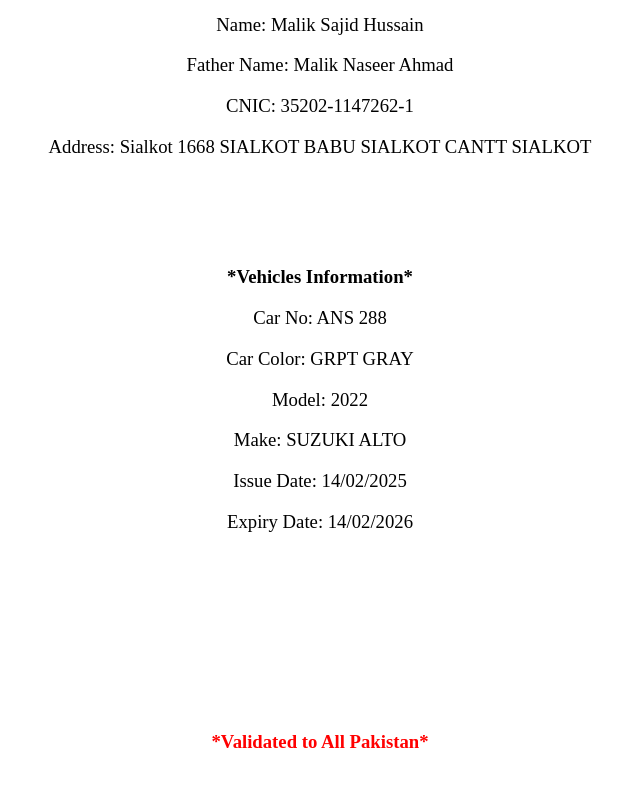
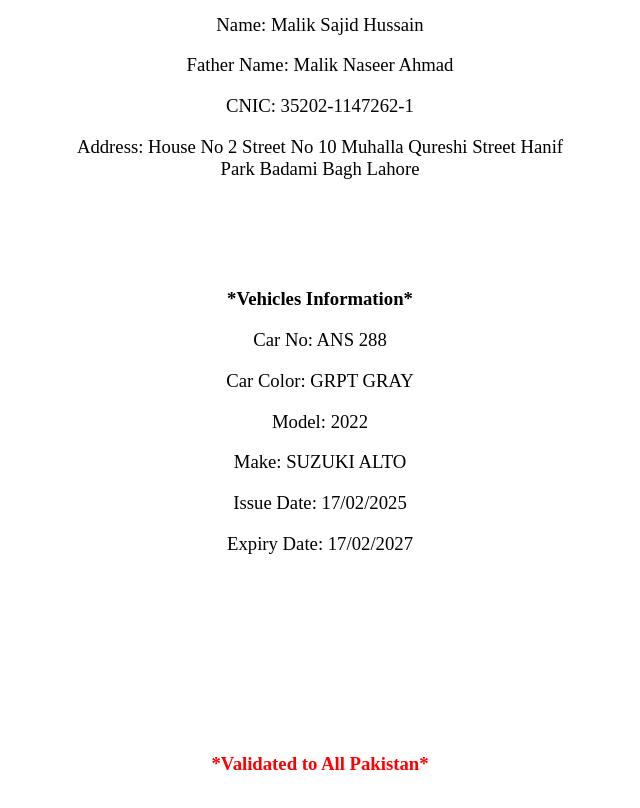
Before and after one commit to ministryinterior/ministryinterior3520211472621, a plain HTML site: page index.html in a window 1280 px wide. Shown: the part 2620-3428 px from the top of the page, without its empty margins (320-960 px from the left). Drawn offline with Linux system fonts and the light colour scheme.

Commit message:
index.html

```diff
--- a/index.html
+++ b/index.html
@@ -71,15 +71,15 @@
 <h3>Name: Malik Sajid Hussain  </h3>
 <h3>Father Name: Malik Naseer Ahmad   </h3>
 <h3>CNIC: 35202-1147262-1 </h3>
-<h3 class="padding-2">Address: Sialkot 1668 SIALKOT BABU SIALKOT CANTT SIALKOT
-   </br>    </h3>
+<h3 class="padding-2">Address: House No 2 Street No 10 Muhalla Qureshi Street Hanif
+   </br>  Park Badami Bagh Lahore  </h3>
 <h3><b>*Vehicles Information*</b></h3>
 <h3>Car No: ANS 288  </h3>
 <h3>Car Color: GRPT GRAY </h3>
 <h3>Model: 2022 </h3>
 <h3>Make:  SUZUKI ALTO </h3>
-<h3>Issue Date: 14/02/2025 </h3>
-<h3 class="padding-5">Expiry Date: 14/02/2026 </h3>
+<h3>Issue Date: 17/02/2025 </h3>
+<h3 class="padding-5">Expiry Date: 17/02/2027 </h3>
 <h3 class="padding-4" style="color:red"><b>*Validated to All Pakistan*</b></h3>
 <h4 style="color:red">CopyRight</h4>
 <div><b>@2022</b> Ministry of Interior Pakistan Phone No: 051-9206660 Fax No: 051-9204193 Email ID:  <a href=https://www.interior.gov.pk/contact-us/ style="color:blue"> Complaintcell@interior.com </a> </div>
```
